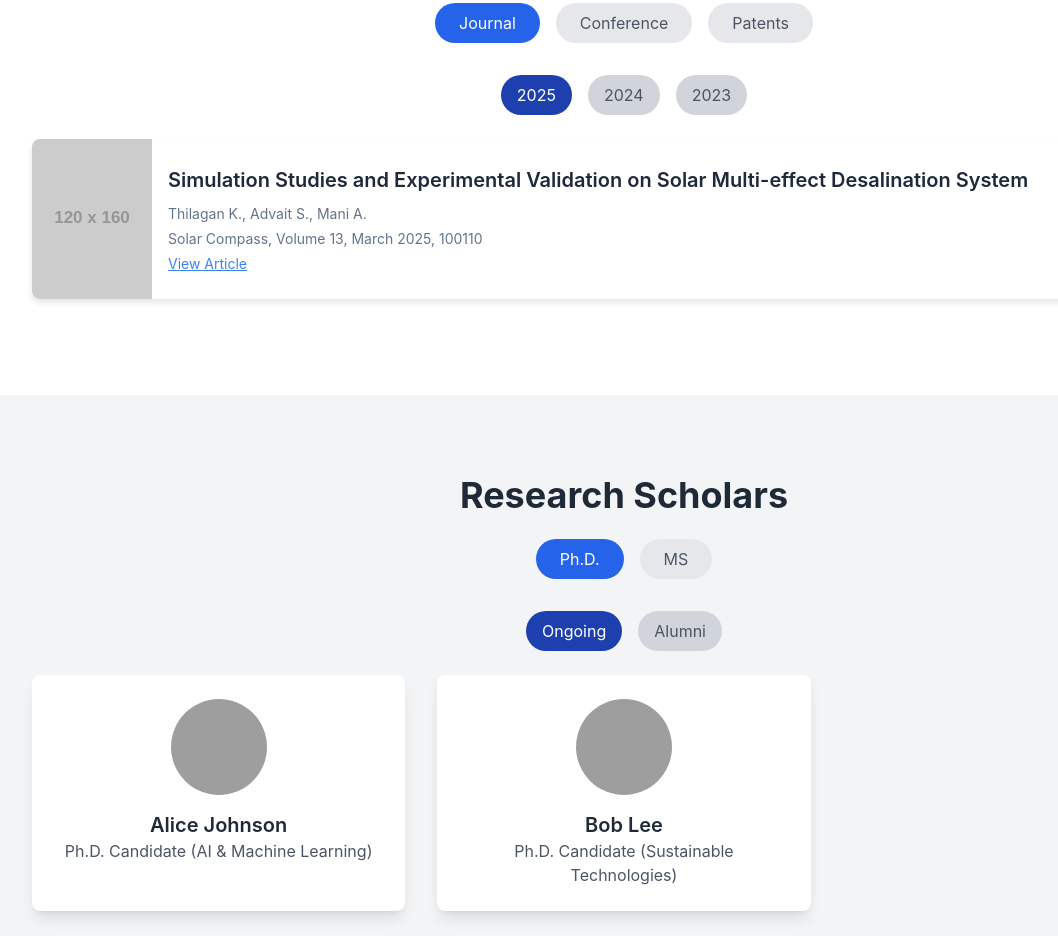
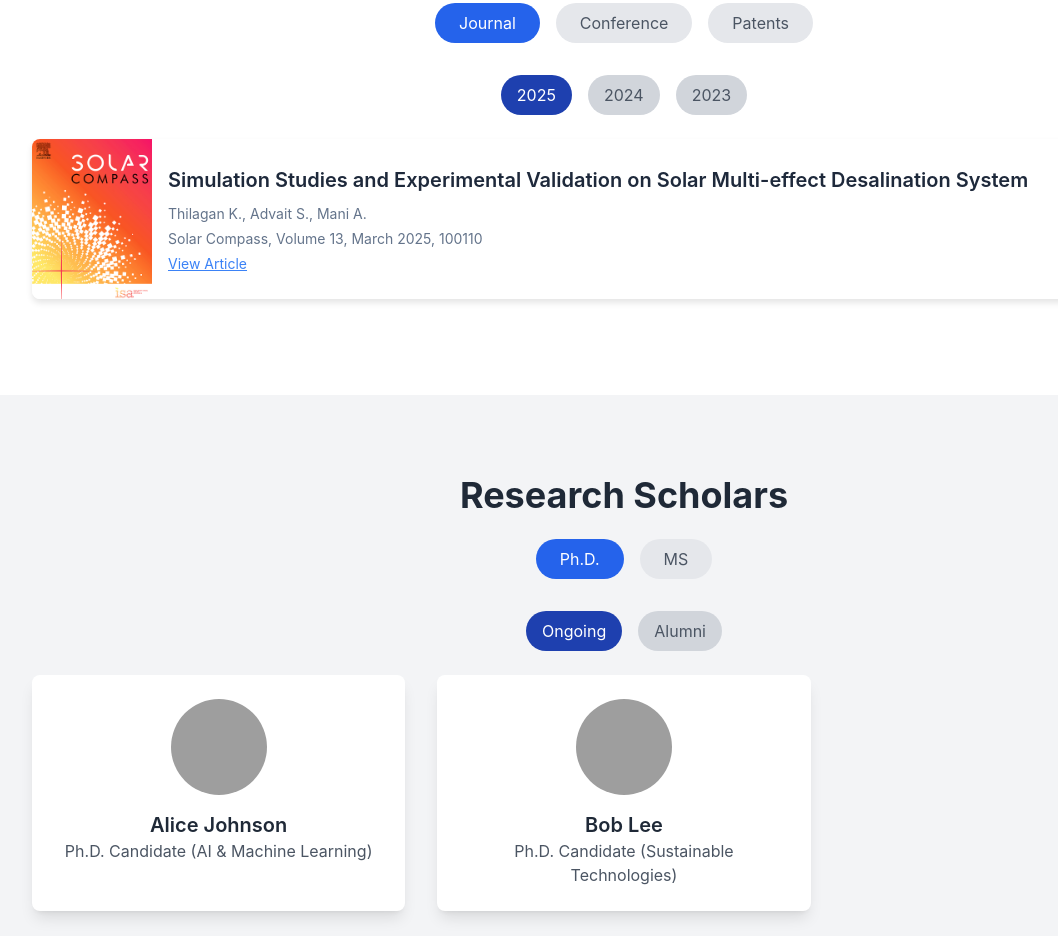
Before and after one commit to thilagan-k/ET5-Lab, a plain HTML site: page index.html in a window 1280 px wide. Shown: the part 2213-3149 px from the top of the page, without its empty margins (16-1074 px from the left). Drawn offline with nearby package versions, Linux system fonts and the light colour scheme; grey boxes are pictures that could not be loaded; placeholder pictures from the web are drawn by us.

Commit message:
Update index.html

```diff
--- a/index.html
+++ b/index.html
@@ -414,12 +414,13 @@
                 <div id="journal-2025" class="subtab-content active">
                     <div class="space-y-4">
                         <div class="pub-card" data-aos="fade-up" data-aos-delay="100">
-                            <img src="https://via.placeholder.com/120x160.png?text=Solar+Compass+2025" alt="Solar Compass 2025 Cover" class="object-cover">
+                            <a href="https://www.sciencedirect.com/journal/energy-and-ai" class="thumbnail">
+                            <img src="Solar compass.jpg" alt="Solar Compass 2025 Cover" class="object-cover"> </a>
                             <div class="pub-details">
                                 <h3>Simulation Studies and Experimental Validation on Solar Multi-effect Desalination System</h3>
                                 <p>Thilagan K., Advait S., Mani A.</p>
                                 <p>Solar Compass, Volume 13, March 2025, 100110</p>
-                                <a href="#">View Article</a>
+                                <a href="https://doi.org/10.1016/j.solcom.2025.100110">View Article</a>
                             </div>
                         </div>
                     </div>
```
